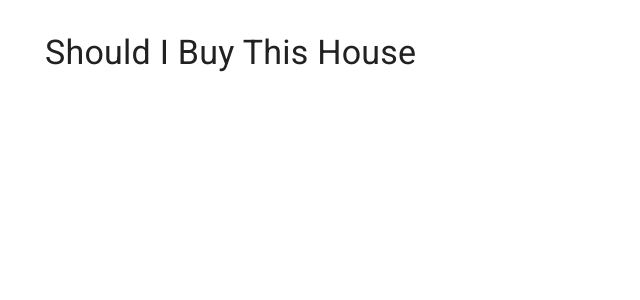
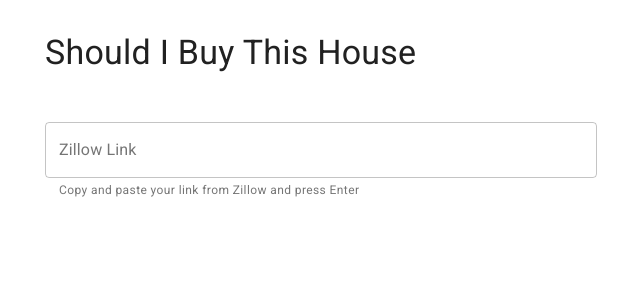
Before and after one commit to dbredvick/shouldibuythishouse, a Next.js app: page / in a window 1280 px wide. Shown: the top 300 px of the page, without its empty margins (319-959 px from the left). Built offline with nearby package versions, Linux system fonts and the light colour scheme.

Commit message:
zillow textbox

```diff
--- a/pages/index.js
+++ b/pages/index.js
@@ -3,8 +3,8 @@
 import Typography from '@material-ui/core/Typography';
 import Box from '@material-ui/core/Box';
 import MuiLink from '@material-ui/core/Link';
-import ProTip from '../src/ProTip';
 import Link from '../src/Link';
+import TextField from '@material-ui/core/TextField';
 
 export default function Index() {
   return (
@@ -14,6 +14,14 @@
           Should I Buy This House
         </Typography>
       </Box>
+      <TextField
+        id="outlined-zillow"
+        label="Zillow Link"
+        margin="normal"
+        variant="outlined"
+        helperText="Copy and paste your link from Zillow and press Enter"
+        fullWidth
+      />
     </Container>
   );
 }
```
